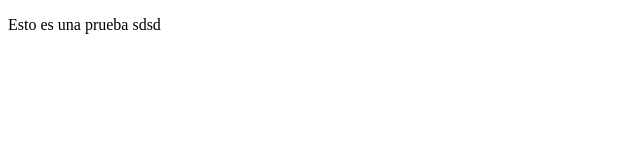
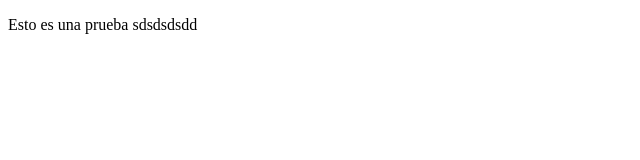
Before and after one commit to overdriveF/hello-world, a plain HTML site: page index.html in a window 1280 px wide. Shown: the full height of the page, 0-640 px from the left. Drawn offline with Linux system fonts and the light colour scheme.

Commit message:
prueba-github

```diff
--- a/index.html
+++ b/index.html
@@ -6,6 +6,6 @@
     <title>Document</title>
 </head>
 <body>
-    <p>Esto es una prueba sdsd</p>
+    <p>Esto es una prueba sdsdsdsdd</p>
 </body>
 </html>
```
